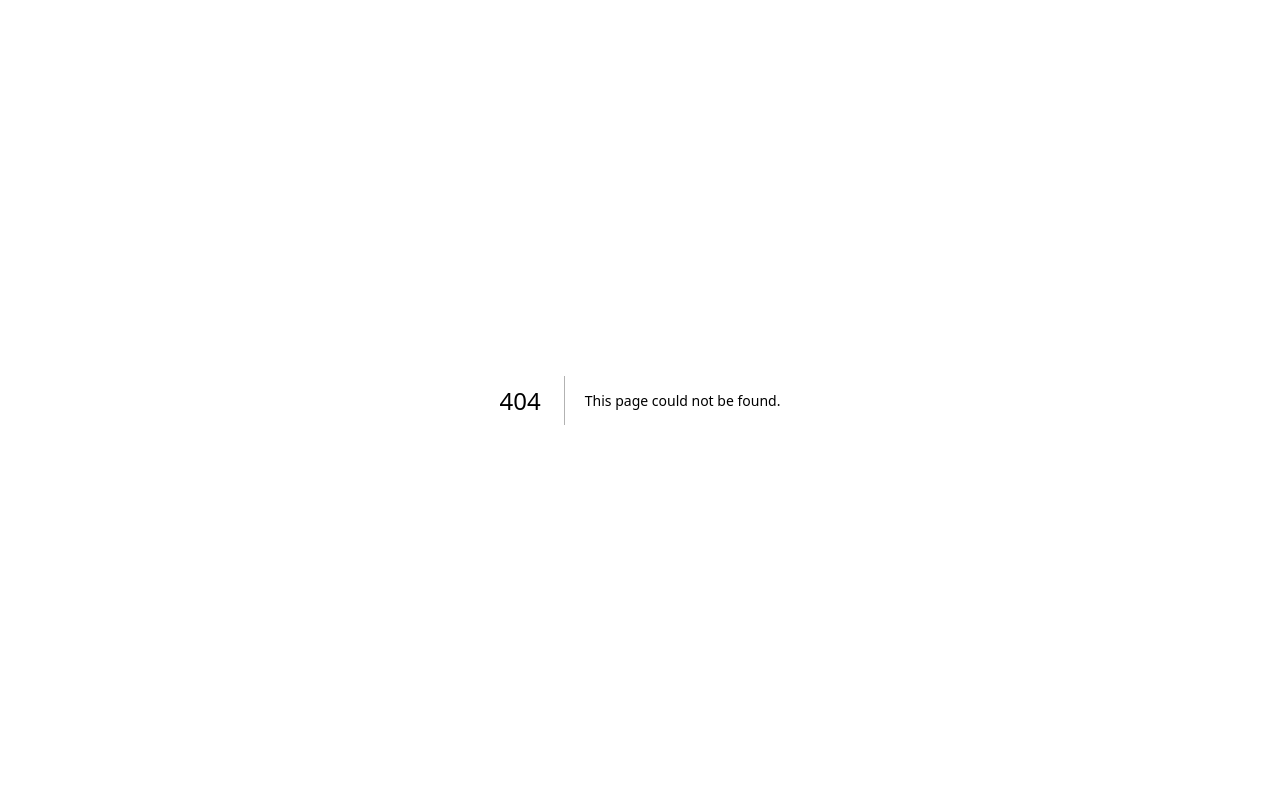
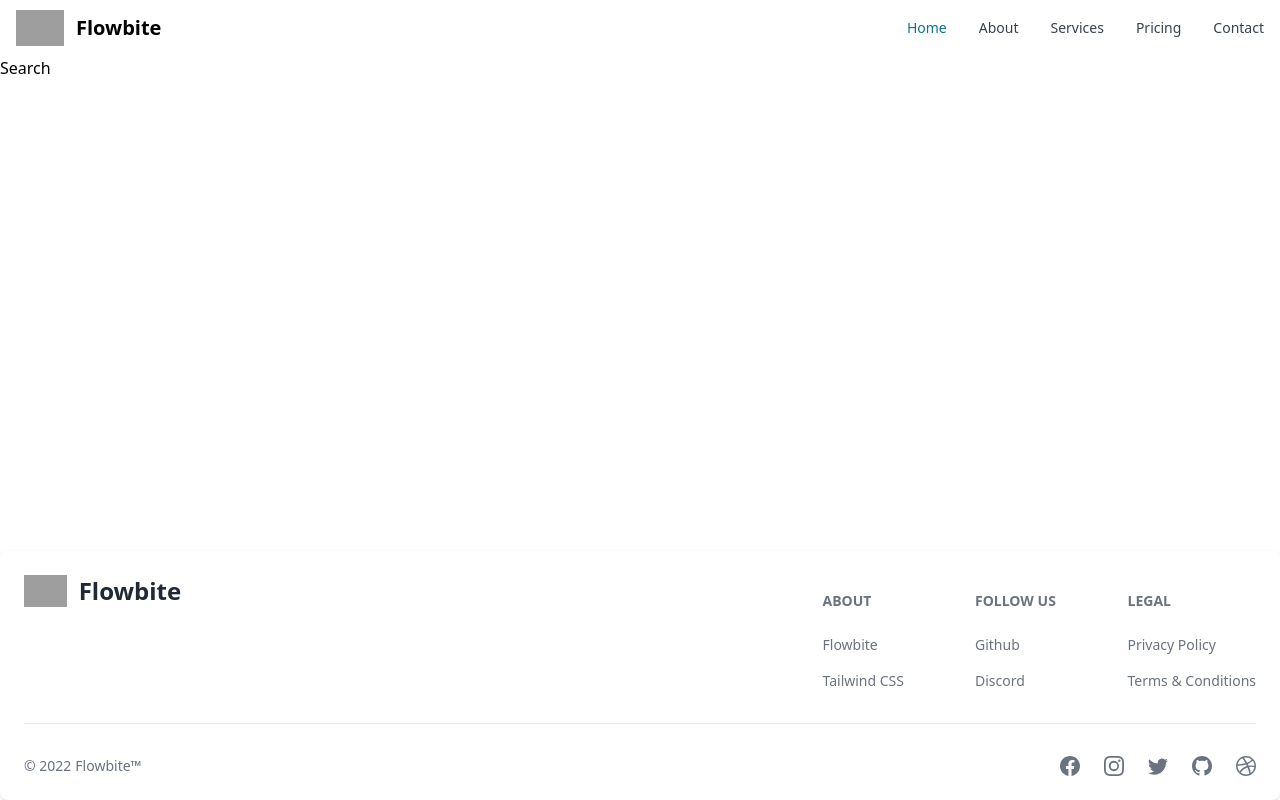
Before and after one commit to kelvin-0/search-movie, a Next.js app: page /search in a window 1280 px wide. Before the commit this address had no page. Built offline with nearby package versions, Linux system fonts and the light colour scheme; grey boxes are pictures that could not be loaded.

Commit message:
Added Layout component wrapper

```diff
--- /dev/null
+++ b/src/components/Layout.tsx
@@ -0,0 +1,18 @@
+import { ReactNode } from "react"
+import MyNavbar from "./MyNavbar"
+import MyFooter from "./MyFooter"
+
+type LayoutProps = {
+    children: ReactNode
+}
+const Layout: React.FC<LayoutProps> = ({children})=>{
+    return (
+        <div className="min-h-screen flex flex-col max-w-[1350px] mx-auto">
+            <MyNavbar/>
+            {children}
+            <MyFooter />
+        </div>
+    )
+}
+
+export default Layout
--- a/src/pages/index.tsx
+++ b/src/pages/index.tsx
@@ -1,48 +1,48 @@
-import Jumbotron from "@/components/Jumbotron"
-import MovieList from "@/components/MovieList"
-import MyFooter from "@/components/MyFooter"
-import MyNavbar from "@/components/MyNavbar"
+import Layout from "@/components/Layout";
+import Jumbotron from "@/components/Jumbotron";
+import MovieList from "@/components/MovieList";
 
-const categories = ["upcoming", "top_rated", "popular"]
-const fetchCategories = categories.map(category => fetch(`${process.env.API_PATH}movie/${category}?api_key=${process.env.API_KEY}&language=en-US&page=1`))
+const categories = ["upcoming", "top_rated", "popular"];
+const fetchCategories = categories.map((category) =>
+  fetch(
+    `${process.env.API_PATH}movie/${category}?api_key=${process.env.API_KEY}&language=en-US&page=1`
+  )
+);
 
-export default function Home({upcoming, topRated, popular}: any) {
+export default function Home({ upcoming, topRated, popular }: any) {
   return (
-  <div className="min-h-screen flex flex-col max-w-[1350px] mx-auto">
-    <MyNavbar />
+    <Layout>
       <Jumbotron />
       <div className="flex gap-2 p-4 flex-wrap">
         {upcoming?.results && (
-      <MovieList movies={upcoming.results} category={"Upcoming"}/>
-      )
-    }
+          <MovieList movies={upcoming.results} category={"Upcoming"} />
+        )}
         {topRated?.results && (
-      <MovieList movies={topRated.results} category={"Top Rated"}/>
-      )
-    }
+          <MovieList movies={topRated.results} category={"Top Rated"} />
+        )}
         {popular?.results && (
-      <MovieList movies={popular.results} category={"Popular"}/>
-      )
-    }
+          <MovieList movies={popular.results} category={"Popular"} />
+        )}
       </div>
-    <MyFooter />
-  </div>
- )
+    </Layout>
+  );
 }
 
-export async function getStaticProps(){
-  const [upcomingRes, topRatedRes, popularRes] = await Promise.all(fetchCategories)
+export async function getStaticProps() {
+  const [upcomingRes, topRatedRes, popularRes] = await Promise.all(
+    fetchCategories
+  );
   const [upcoming, topRated, popular] = await Promise.all([
     upcomingRes.json(),
     topRatedRes.json(),
-    popularRes.json()
-  ])
+    popularRes.json(),
+  ]);
 
   return {
     props: {
       upcoming,
       topRated,
-      popular
+      popular,
+    },
+  };
 }
-  }
-}
--- /dev/null
+++ b/src/pages/search.tsx
@@ -0,0 +1,13 @@
+import Layout from "@/components/Layout"
+import { useRouter } from "next/router"
+
+const Search: React.FC = ()=>{
+    const router = useRouter()
+    console.log(router)
+    return (
+        <Layout>
+            <h1>Search {router.query.text}</h1>
+        </Layout>
+    )
+}
+export default Search
```
Lines whose indentation alone changed are shown as unchanged.
